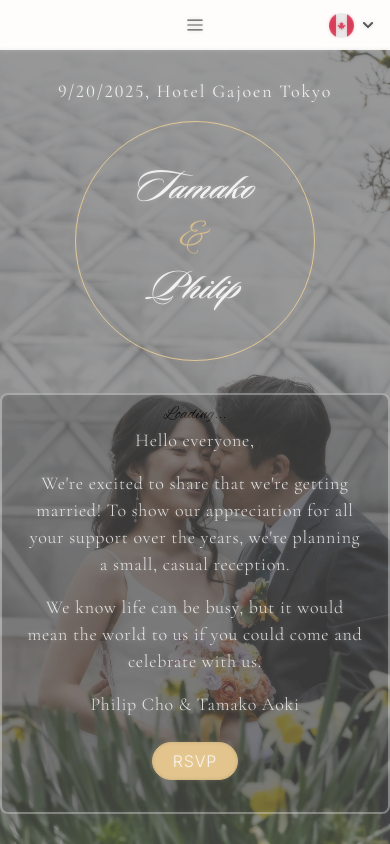
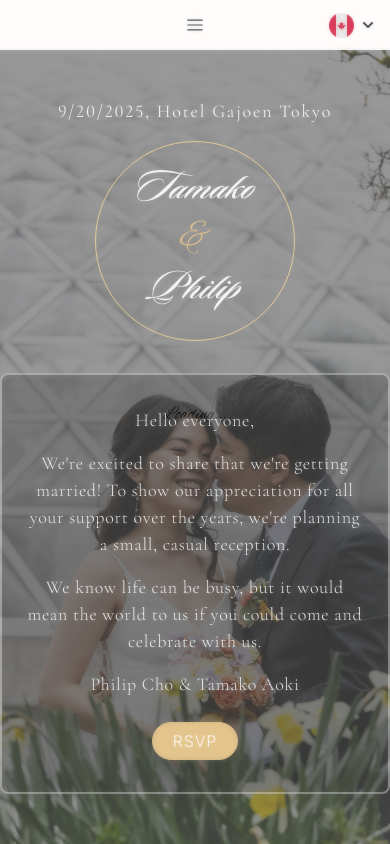
Before and after one commit to chophilip21/wedding_page, a Next.js app: page / in a window 390 px wide. Shown: the top 844 px of the page. Built offline with nearby package versions, Linux system fonts and the light colour scheme.

Commit message:
fixed bug

```diff
--- a/src/components/Homepage/WelcomeSection.js
+++ b/src/components/Homepage/WelcomeSection.js
@@ -23,10 +23,10 @@ const WelcomeSection = ({ language }) => {
   return (
     <section
       id="welcome-section"
-      className="h-svh min-h-svh w-full relative overflow-hidden"
+      className="min-h-svh w-full relative overflow-hidden"
     >
       {/* Text Section */}
-      <div className="absolute w-full h-full min-h-svh flex flex-col justify-center items-center z-10 gap-0">
+      <div className="absolute w-full h-full flex flex-col justify-center items-center z-10 gap-0 py-16">
         <p
           translate="no"
           className="font-normal text-white tracking-widest mt-20 [font-variant-numeric:lining-nums]"
@@ -40,7 +40,7 @@ const WelcomeSection = ({ language }) => {
           tiltMaxAngleY={3}
           perspective={1000}
         >
-          <div className="flex flex-col md:flex-row w-[240px] md:w-full h-[240px] md:h-auto justify-center md:gap-4 max-md:border max-md:border-[#eec87e] rounded-full max-md:p-4 cursor-default">
+          <div className="flex flex-col md:flex-row w-[200px] md:w-full h-[200px] md:h-auto justify-center md:gap-4 max-md:border max-md:border-[#eec87e] rounded-full max-md:p-4 cursor-default">
             <h1 translate="no" className="sloop-script welcome-names">
               {her}
             </h1>
@@ -53,7 +53,7 @@ const WelcomeSection = ({ language }) => {
         </Tilt>
 
         {/* Gratitude Message */}
-        <div className="w-full max-w-md mx-auto mt-8 mb-8 px-6 py-8 bg-black/30 rounded-lg border-2 border-white/40 shadow-lg">
+        <div className="w-full max-w-md mx-auto mt-8 mb-8 px-6 py-8 bg-black/30 rounded-lg border-2 border-white/40 shadow-lg relative">
           <div className={`text-white text-center font-light tracking-wider mb-6
             ${language === 'ja' ? 'whitespace-pre-wrap text-sm md:text-base leading-relaxed' : ''}
             ${language === 'en' ? 'text-sm md:text-base leading-loose' : ''}
@@ -88,7 +88,7 @@ const WelcomeSection = ({ language }) => {
       </div>
 
       {/* Background */}
-      <div className="absolute md:fixed h-full w-full flex min-h-svh justify-center items-center z-0">
+      <div className="absolute h-full w-full flex justify-center items-center z-0">
         <div className="overlay"></div>
 
         {/* First Image */}
```
Also changed, not shown: 1 other file (tests, documents, lock files or other folders).
